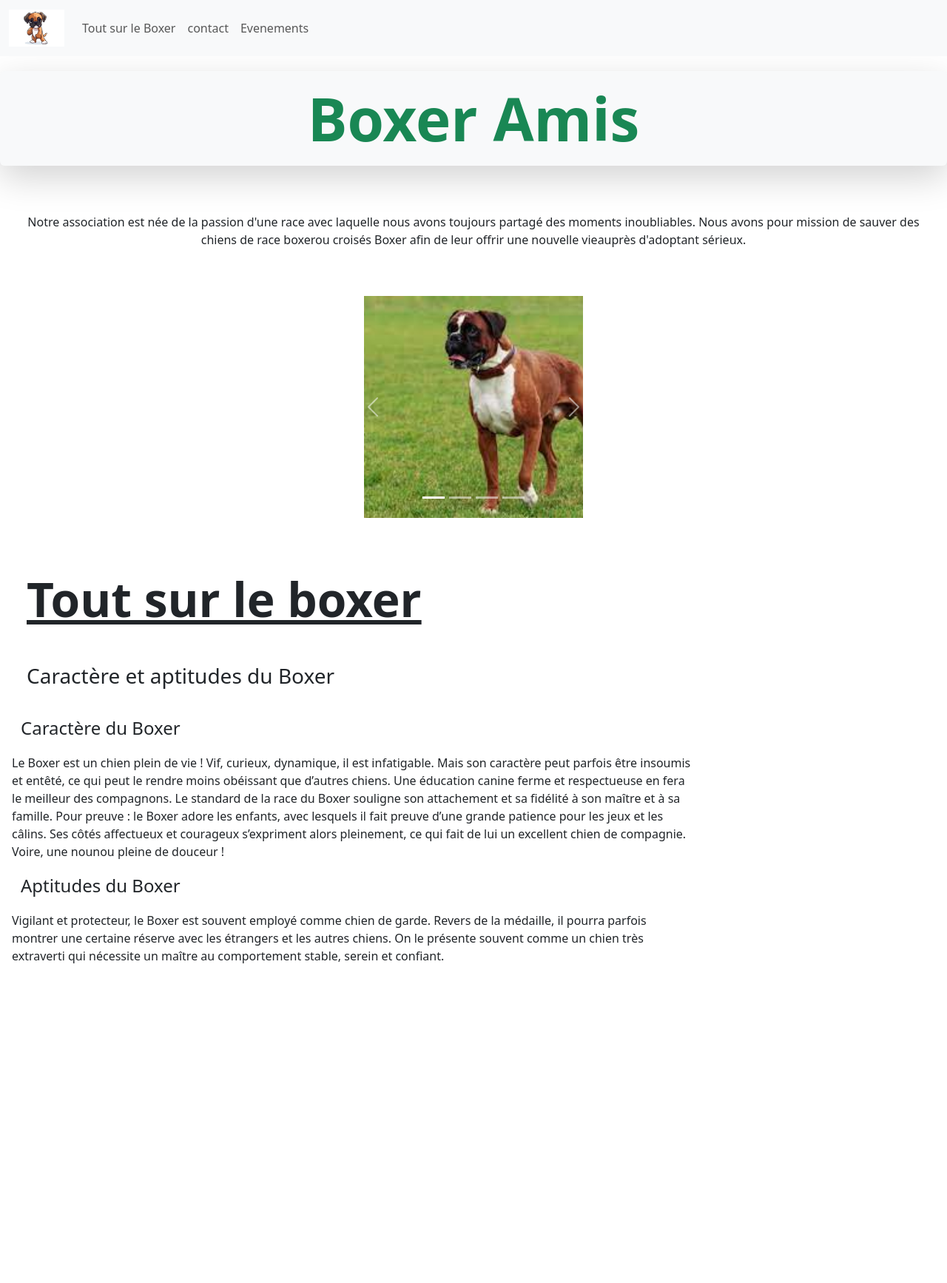
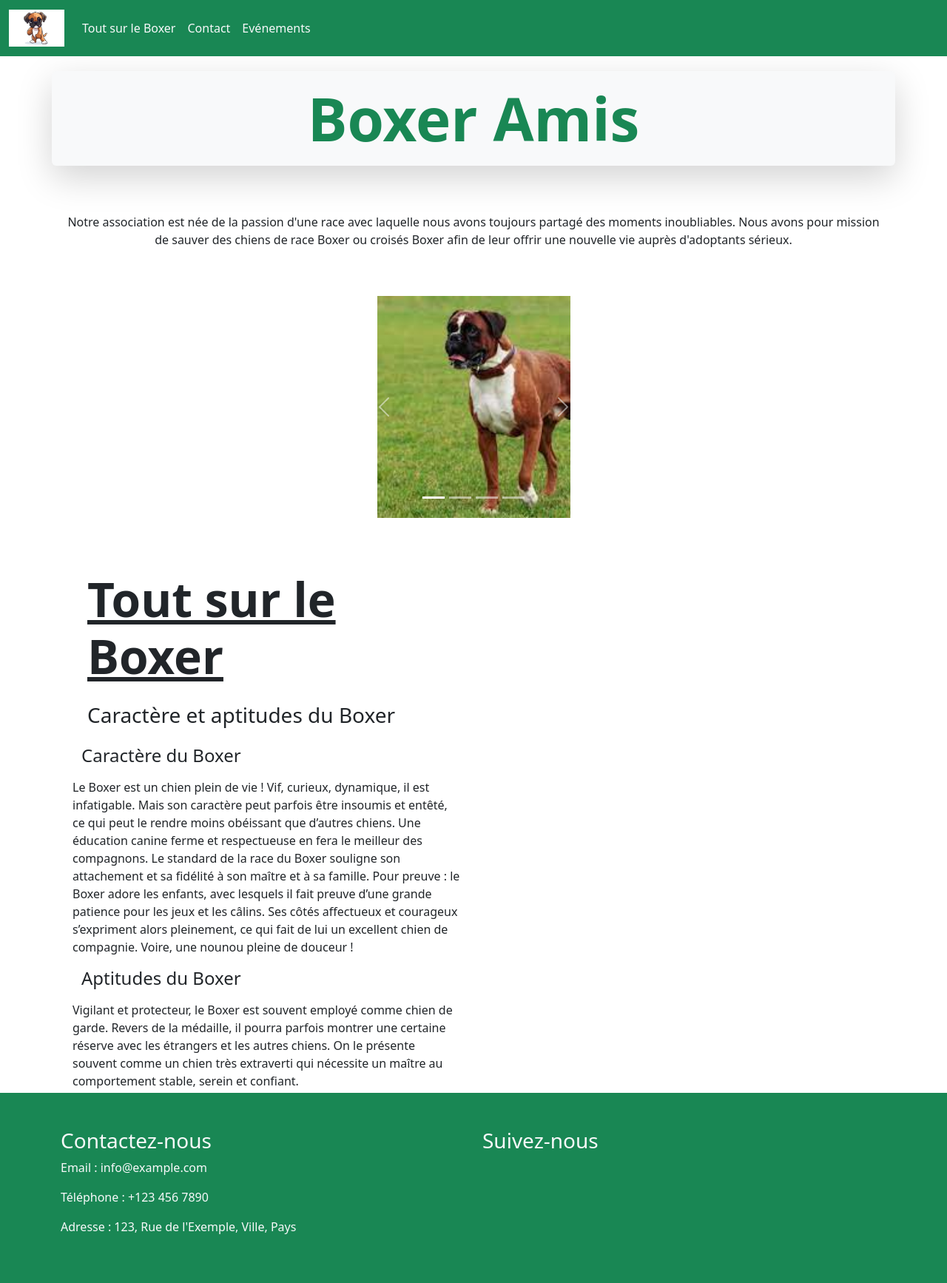
Before and after one commit to sylvainJ54/Eval1, a plain HTML site: page index.html in a window 1280 px wide. Shown: the whole page at 74% size. Before the commit the page ends 1308 px from the top, so only its background shows below. Drawn offline with nearby package versions, Linux system fonts and the light colour scheme.

Commit message:
modifier text

```diff
--- a/assets/style.css
+++ b/assets/style.css
@@ -24,6 +24,6 @@ ul {
 /* start style header */
 
 .carousel-image {
-    height: 300px; /* Définissez la hauteur souhaitée pour les images ici */
+    height: 300px;
         object-fit: cover;
     }
--- a/index.html
+++ b/index.html
@@ -5,39 +5,39 @@
     <meta name="viewport" content="width=device-width, initial-scale=1.0">
     <link rel="stylesheet" href="./assets/style.css">
     <link href="https://cdn.jsdelivr.net/npm/bootstrap@5.3.2/dist/css/bootstrap.min.css" rel="stylesheet" integrity="sha384-T3c6CoIi6uLrA9TneNEoa7RxnatzjcDSCmG1MXxSR1GAsXEV/Dwwykc2MPK8M2HN" crossorigin="anonymous">
-    <title>Document</title>
+    <title>Boxer Amis</title>
 </head>
 <body>
     <header class="header">
-        <nav class="navbar navbar-expand-lg bg-body-tertiary fixed-top">
-            <div class="container-fluid">
+        <nav class="navbar navbar-expand-lg bg-success fixed-top">
+            <div class="container-fluid ">
                 <a class="navbar-brand " href="#">
-                    <img src="./assets/pictures/logo boxer.avif" alt="logo" width="75px">
+                    <img src="./assets/pictures/logo boxer.avif" alt="logo" width="75px" >
                 </a>
                 <button class="navbar-toggler justify-content-end" type="button" data-bs-toggle="collapse" data-bs-target="#navbarNav" aria-controls="navbarNav" aria-expanded="false" aria-label="Toggle navigation">
                     <span class="navbar-toggler-icon"></span>
                 </button>
-                    <div class="collapse navbar-collapse" id="navbarNav">
+                    <div class="collapse navbar-collapse justify-content-end" id="navbarNav">
                         <ul class="navbar-nav me-auto mb-2 mb-lg-0">
                             <li class="nav-item">
-                            <a class="nav-link" href="#boxer">Tout sur le Boxer</a>
+                            <a class="nav-link text-light" href="#boxer">Tout sur le Boxer</a>
                             </li>
                             <li class="nav-item">
-                              <a class="nav-link" href="#contact">contact</a>
+                                <a class="nav-link text-light" href="#contact">Contact</a>
                             </li>
                             <li class="nav-item">
-                                <a class="nav-link" href="#">Evenements</a>
+                                <a class="nav-link text-light" href="#">Evénements</a>
                             </li>
                         </ul>
                     </div>
             </div>
             </nav>
     </header>
-    <main class="container-fluid ">
+    <main class="container">
         <section class="row mt-5 text-center">
             <h1 class="mt-5 display-1 fw-bold text-success shadow-lg p-3 mb-5 bg-body-tertiary rounded" >Boxer Amis</h1>
             <p class="mt-3">Notre association est née de la passion d'une race avec laquelle nous avons toujours partagé des moments inoubliables.
-                Nous avons pour mission de sauver des chiens de race boxerou croisés Boxer afin de leur offrir une nouvelle vieauprès d'adoptant sérieux.
+                Nous avons pour mission de sauver des chiens de race Boxer ou croisés Boxer afin de leur offrir une nouvelle vie auprès d'adoptants sérieux.
             </p>
         </section>
         <section class="row mt-5 d-flex justify-content-md-center justify-content-lg-center ">
@@ -72,8 +72,10 @@
                     </button>
             </div>
         </section>
-        <section class="row mt-5 w-75" id="boxer">
-          <h2 class="m-4 display-3 fw-semibold text-decoration-underline">Tout sur le boxer</h2>
+        <section class="container mt-5 " id="boxer">
+            <div class="row">
+                <div class="col-md-6">
+                    <h2 class="m-4 display-3 fw-semibold text-decoration-underline">Tout sur le Boxer</h2>
                         <h3 class="m-4">Caractère et aptitudes du Boxer</h3>
                             <h4 class="m-3">Caractère du Boxer</h4>
                                 <p class="m-1">Le Boxer est un chien plein de vie ! Vif, curieux, dynamique, il est infatigable. Mais son caractère peut parfois être insoumis et entêté, ce qui peut le rendre moins obéissant que d’autres chiens. Une éducation canine ferme et respectueuse en fera le meilleur des compagnons.
@@ -82,11 +84,31 @@
                             <h4 class="m-3">Aptitudes du Boxer</h4>
                                 <p class="m-1">Vigilant et protecteur, le Boxer est souvent employé comme chien de garde. Revers de la médaille, il pourra parfois montrer une certaine réserve avec les étrangers et les autres chiens.
                                 On le présente souvent comme un chien très extraverti qui nécessite un maître au comportement stable, serein et confiant.</p>
+                </div>
+            </div>
         </section>
+
     </main>
-    <footer>
+    <footer class="bg-success text-light">
+        <div class="container py-5">
+            <div class="row">
+                <div class="col-md-6">
+                    <h3>Contactez-nous</h3>
+                    <p>Email : info@example.com</p>
+                    <p>Téléphone : +123 456 7890</p>
+                    <p>Adresse : 123, Rue de l'Exemple, Ville, Pays</p>
+                </div>
+                <div class="col-md-6">
+                    <h3>Suivez-nous</h3>
 
+                    <a href="https://www.facebook.com/" class="text-light me-3"><i class="fab fa-facebook"></i></a>
+                    <a href="#" class="text-light me-3"><i class="fab fa-twitter"></i></a>
+                    <a href="#" class="text-light"><i class="fab fa-instagram"></i></a>
+                </div>
+            </div>
+        </div>
     </footer>
+
 
     <script src="https://cdn.jsdelivr.net/npm/bootstrap@5.3.2/dist/js/bootstrap.bundle.min.js" integrity="sha384-C6RzsynM9kWDrMNeT87bh95OGNyZPhcTNXj1NW7RuBCsyN/o0jlpcV8Qyq46cDfL" crossorigin="anonymous"></script>
 </body>
```
Lines whose indentation alone changed are shown as unchanged.
